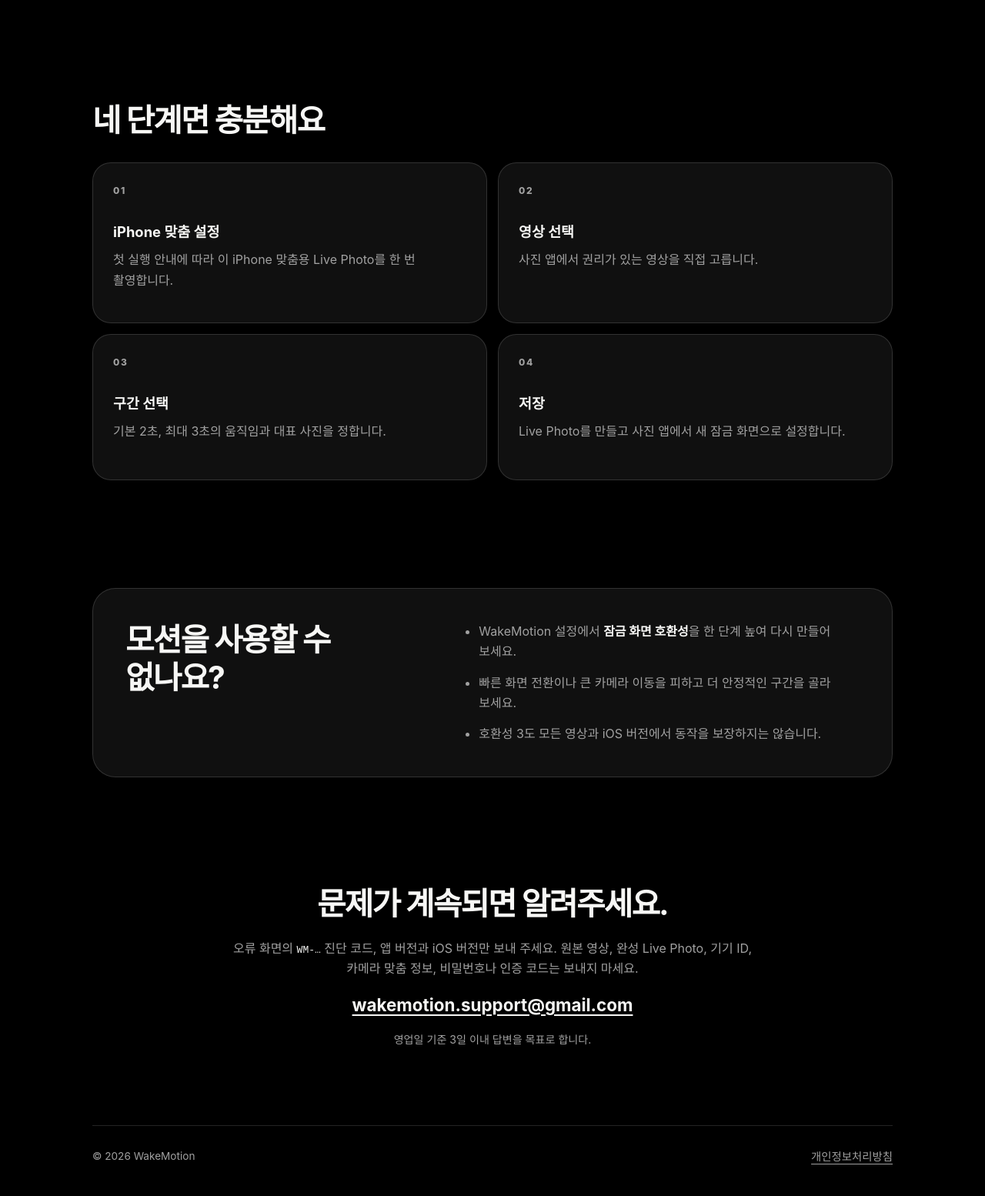
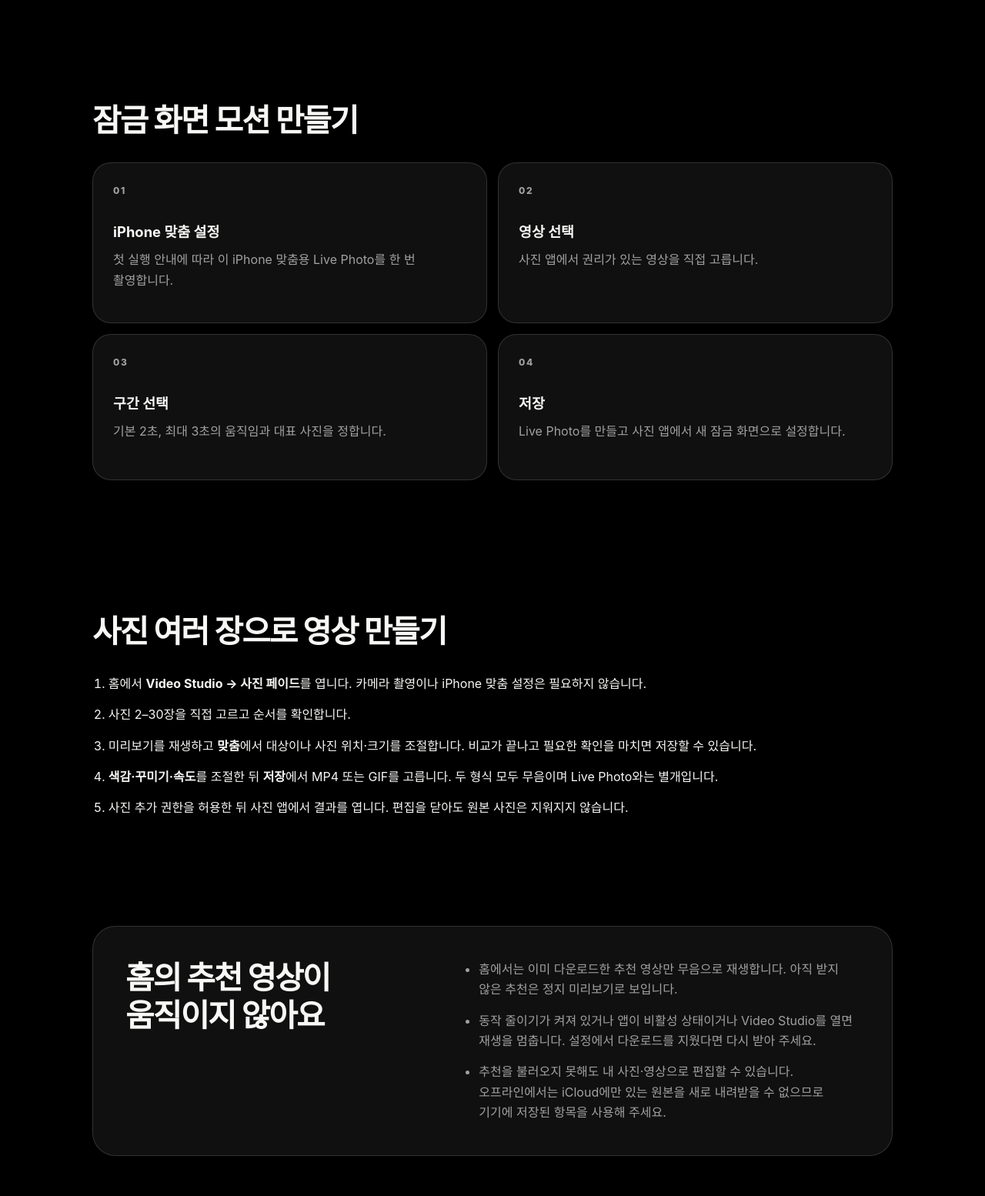
Before and after one commit to smark1024/wakemotion-support, a plain HTML site: page index.html in a window 1280 px wide. Shown: the part 620-2174 px from the top of the page at 77% size. Drawn offline with Linux system fonts and the light colour scheme.

Commit message:
Document Photo Fade and cached home playback for 1.2

```diff
--- a/index.html
+++ b/index.html
@@ -19,13 +19,13 @@
   <main>
     <section class="hero">
       <h1>잠금 화면의 순간을<br>다시 움직이세요.</h1>
-      <p class="lead">WakeMotion은 사용자가 직접 고른 영상을 iPhone 안에서 Live Photo로 변환합니다.</p>
+      <p class="lead">직접 고른 영상은 잠금 화면용 Live Photo로, 사진 속 순간들은 부드럽게 이어지는 MP4·GIF로 만드세요. 선택한 사진·영상은 iPhone 안에서 처리됩니다.</p>
       <a class="primary-button" href="mailto:wakemotion.support@gmail.com?subject=WakeMotion%20지원%20문의">이메일로 문의하기</a>
     </section>
 
     <section class="section" aria-labelledby="quick-start">
       <div class="section-heading">
-        <h2 id="quick-start">네 단계면 충분해요</h2>
+        <h2 id="quick-start">잠금 화면 모션 만들기</h2>
       </div>
       <ol class="step-grid">
         <li><span>01</span><strong>iPhone 맞춤 설정</strong><p>첫 실행 안내에 따라 이 iPhone 맞춤용 Live Photo를 한 번 촬영합니다.</p></li>
@@ -33,6 +33,26 @@
         <li><span>03</span><strong>구간 선택</strong><p>기본 2초, 최대 3초의 움직임과 대표 사진을 정합니다.</p></li>
         <li><span>04</span><strong>저장</strong><p>Live Photo를 만들고 사진 앱에서 새 잠금 화면으로 설정합니다.</p></li>
       </ol>
+    </section>
+
+    <section class="section" aria-labelledby="photo-fade">
+      <div class="section-heading"><h2 id="photo-fade">사진 여러 장으로 영상 만들기</h2></div>
+      <ol class="check-list">
+        <li>홈에서 <strong>Video Studio → 사진 페이드</strong>를 엽니다. 카메라 촬영이나 iPhone 맞춤 설정은 필요하지 않습니다.</li>
+        <li>사진 2–30장을 직접 고르고 순서를 확인합니다.</li>
+        <li>미리보기를 재생하고 <strong>맞춤</strong>에서 대상이나 사진 위치·크기를 조절합니다. 비교가 끝나고 필요한 확인을 마치면 저장할 수 있습니다.</li>
+        <li><strong>색감·꾸미기·속도</strong>를 조절한 뒤 <strong>저장</strong>에서 MP4 또는 GIF를 고릅니다. 두 형식 모두 무음이며 Live Photo와는 별개입니다.</li>
+        <li>사진 추가 권한을 허용한 뒤 사진 앱에서 결과를 엽니다. 편집을 닫아도 원본 사진은 지워지지 않습니다.</li>
+      </ol>
+    </section>
+
+    <section class="section panel" aria-labelledby="home-preview">
+      <div><h2 id="home-preview">홈의 추천 영상이 움직이지 않아요</h2></div>
+      <ul class="check-list">
+        <li>홈에서는 이미 다운로드한 추천 영상만 무음으로 재생합니다. 아직 받지 않은 추천은 정지 미리보기로 보입니다.</li>
+        <li>동작 줄이기가 켜져 있거나 앱이 비활성 상태이거나 Video Studio를 열면 재생을 멈춥니다. 설정에서 다운로드를 지웠다면 다시 받아 주세요.</li>
+        <li>추천을 불러오지 못해도 내 사진·영상으로 편집할 수 있습니다. 오프라인에서는 iCloud에만 있는 원본을 새로 내려받을 수 없으므로 기기에 저장된 항목을 사용해 주세요.</li>
+      </ul>
     </section>
 
     <section class="section panel" aria-labelledby="troubleshooting">
@@ -48,7 +68,7 @@
 
     <section class="section contact" aria-labelledby="contact">
       <h2 id="contact">문제가 계속되면 알려주세요.</h2>
-      <p>오류 화면의 <code>WM-…</code> 진단 코드, 앱 버전과 iOS 버전만 보내 주세요. 원본 영상, 완성 Live Photo, 기기 ID, 카메라 맞춤 정보, 비밀번호나 인증 코드는 보내지 마세요.</p>
+      <p>발생 단계, 오류 화면의 <code>WM-…</code> 진단 코드, 앱 버전과 iOS 버전만 보내 주세요. 원본 사진·영상, 완성 파일, 기기 ID, 카메라 맞춤 정보, 비밀번호나 인증 코드는 보내지 마세요.</p>
       <a class="email-link" href="mailto:wakemotion.support@gmail.com">wakemotion.support@gmail.com</a>
       <p class="response-note">영업일 기준 3일 이내 답변을 목표로 합니다.</p>
     </section>
```
Also changed, not shown: privacy.html (+19 -5 lines).
